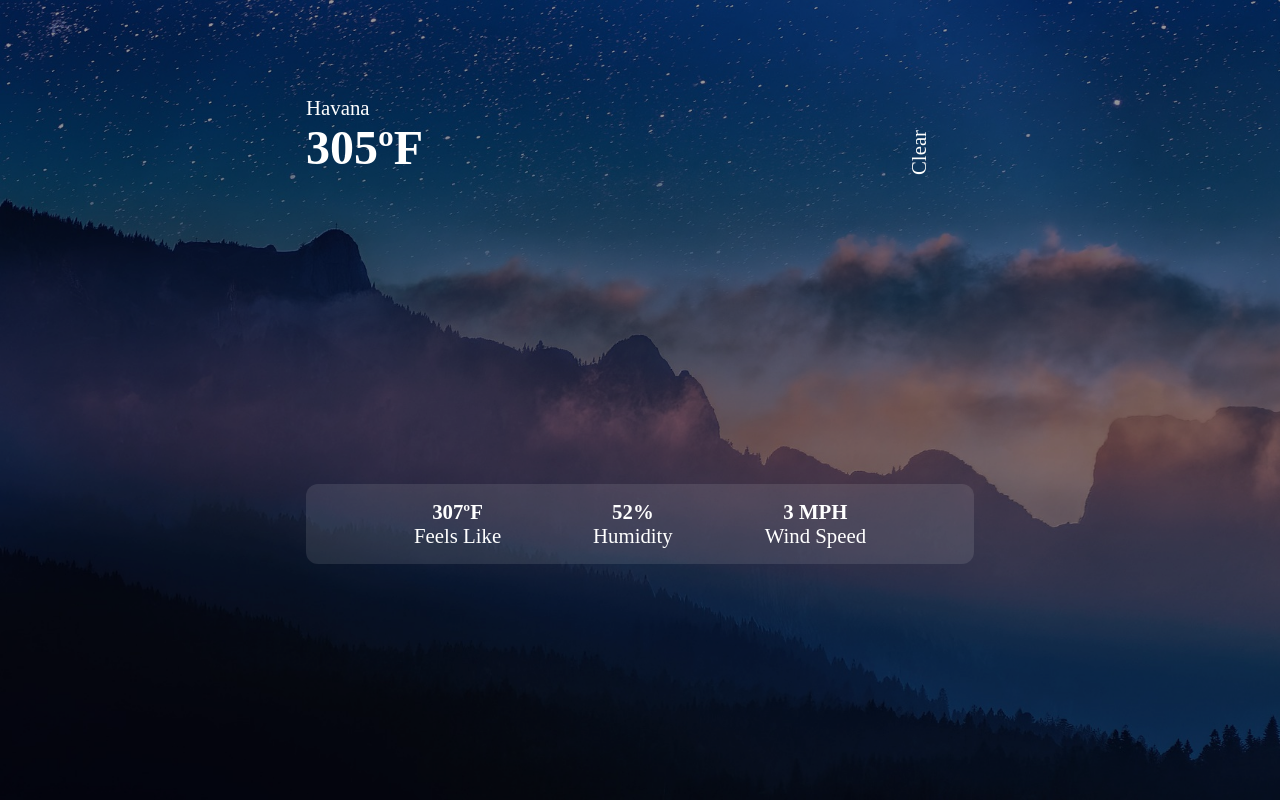
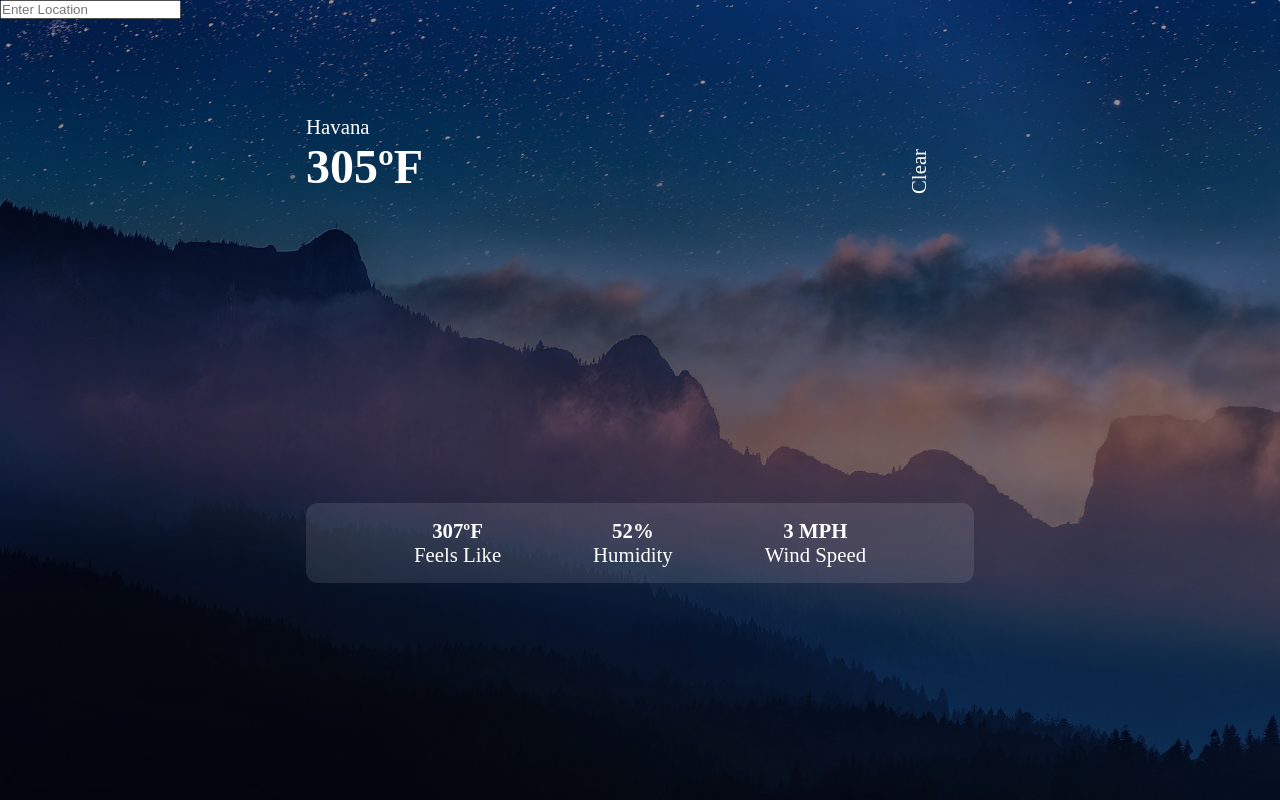
Before and after one commit to Stress0219/weather-app, a React (Vite) app: page / in a window 1280 px wide. Built offline with nearby package versions, Linux system fonts and the light colour scheme.

Commit message:
add_search_function

```diff
--- a/src/App.tsx
+++ b/src/App.tsx
@@ -1,5 +1,5 @@
 import { useState } from "react"
-import Axios  from "axios";
+import axios  from "axios";
 
 function App() {
 
@@ -9,8 +9,26 @@ function App() {
 
   const url = `https://api.openweathermap.org/data/2.5/weather?q=${location}&appid=ed61abb5f4541ab83d848606d66312d7`
 
+  const searchLocation = (event)=>{
+    if (event.key ==='Enter'){
+      axios.get(url).then((response)=>{
+        setData(response.data)
+        console.log(response.data)
+     })
+    }
+  }
+
   return (
     <div className="app">
+      <div className="search">
+        <input
+        value={location}
+        onChange={event => setLocation(event.target.value)}
+        onKeyDown={searchLocation}
+        placeholder="Enter Location"
+        type="text"
+        />
+      </div>
       <div className="container">
         <div className="top">
           <div className="location">
```
